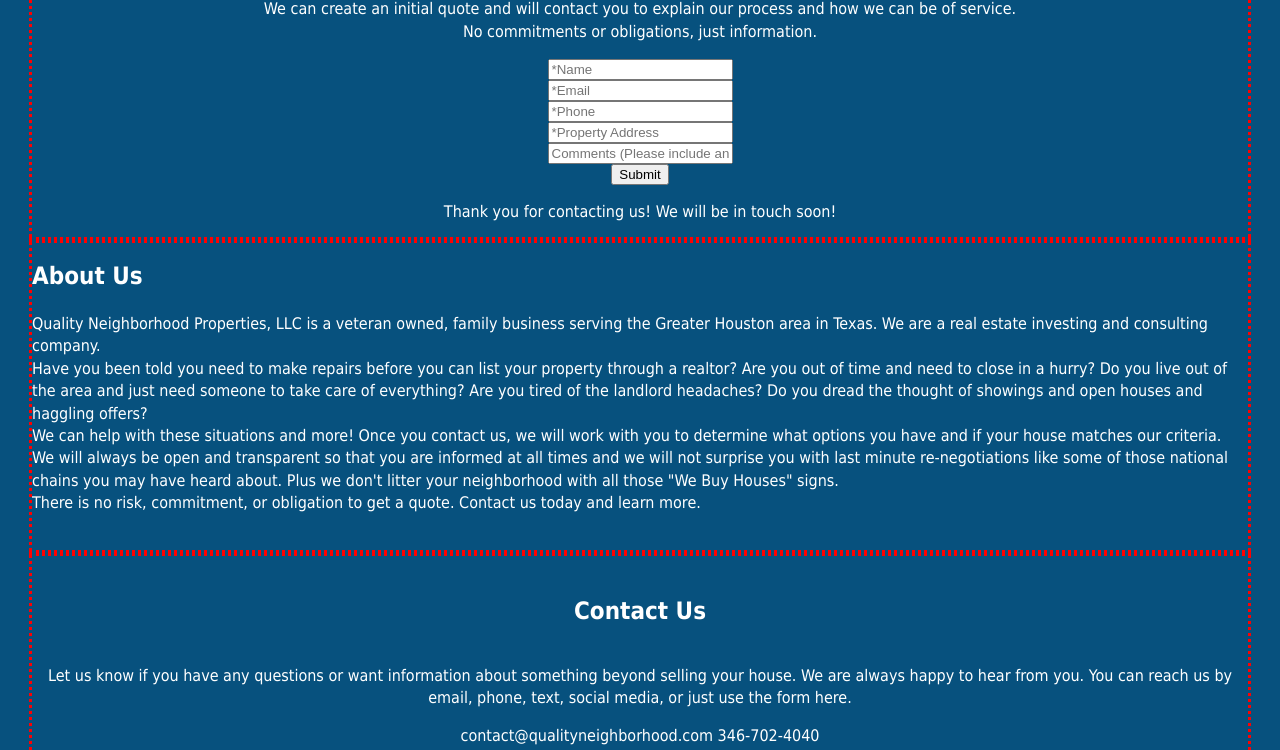
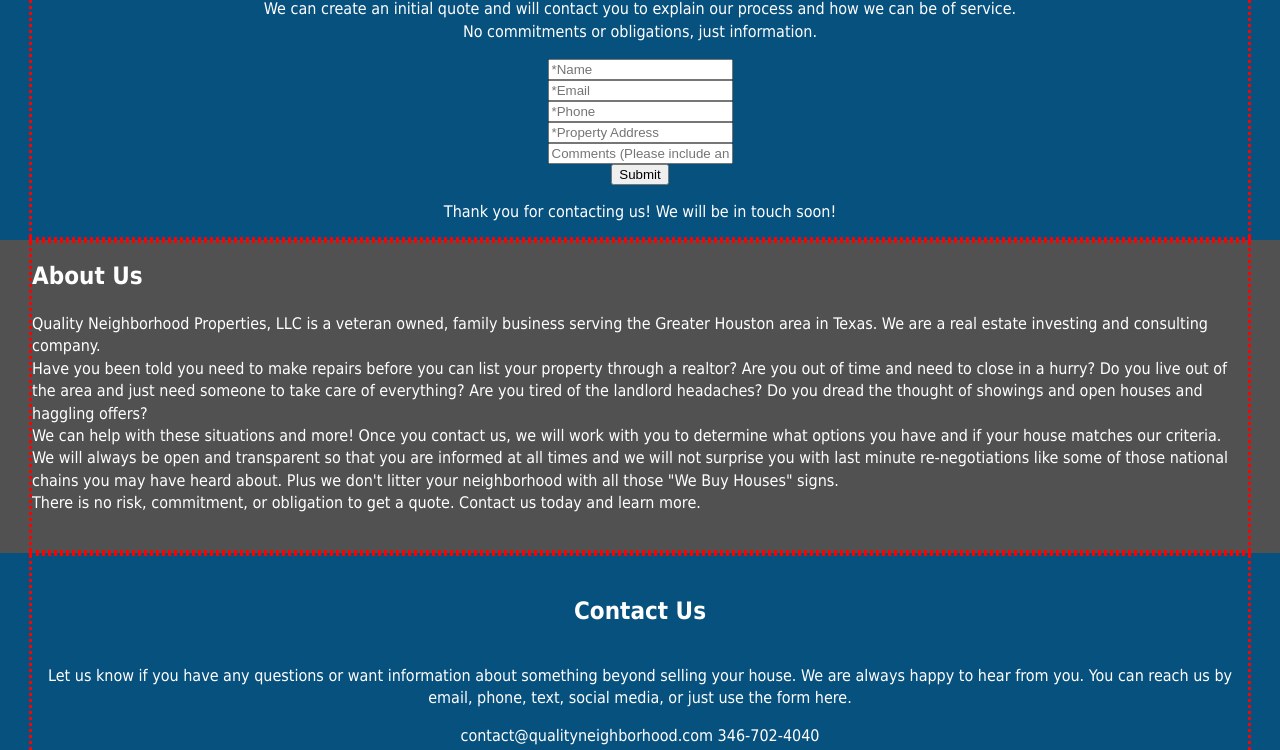
Before and after one commit to bhoyem/qnp-site, a PHP site: page / in a window 1280 px wide. Shown: the part 809-1559 px from the top of the page. Run offline with PHP 8.4, Linux system fonts and the light colour scheme.

Commit message:
Added to css and formatting

```diff
--- a/css/style.css
+++ b/css/style.css
@@ -170,6 +170,7 @@
 
 #aboutus-section {
   color: white;
+  background-color: rgb(82, 81, 81);
   display: flex;
   justify-content: center;
 }
```
